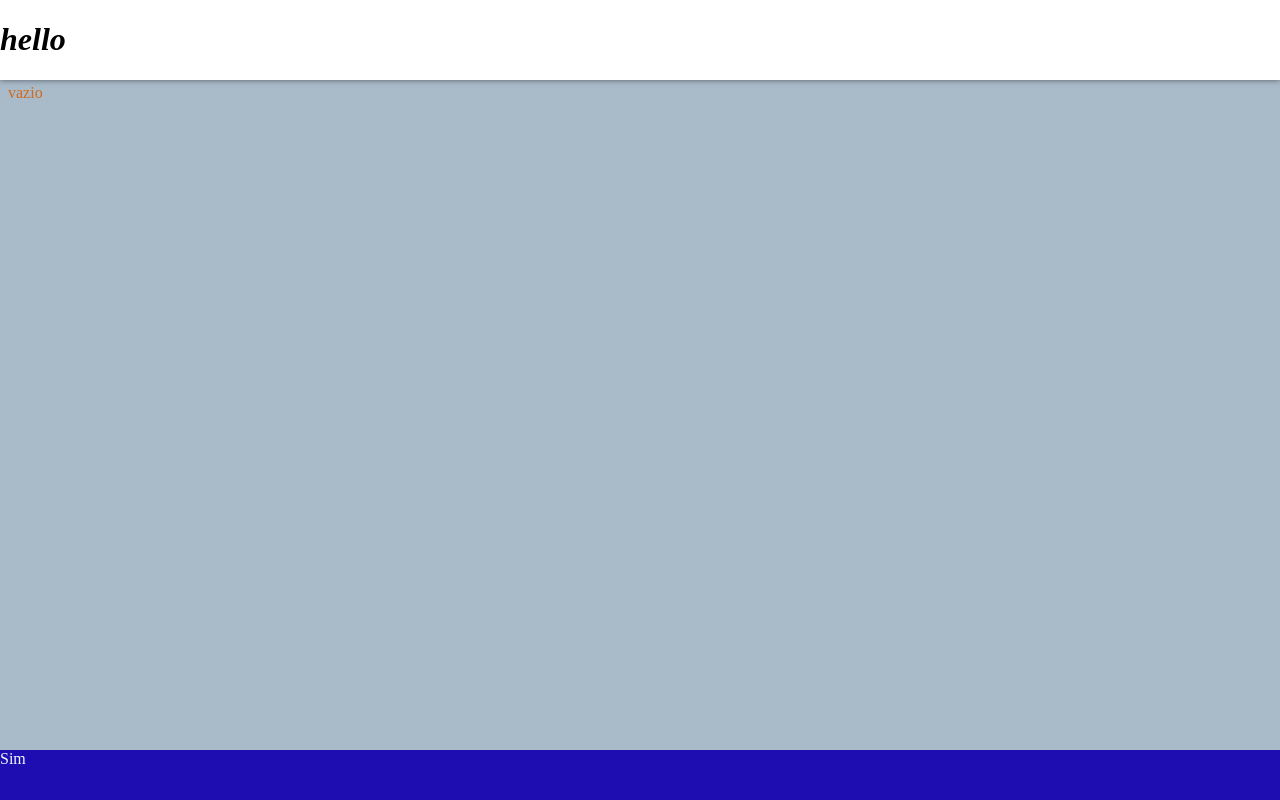
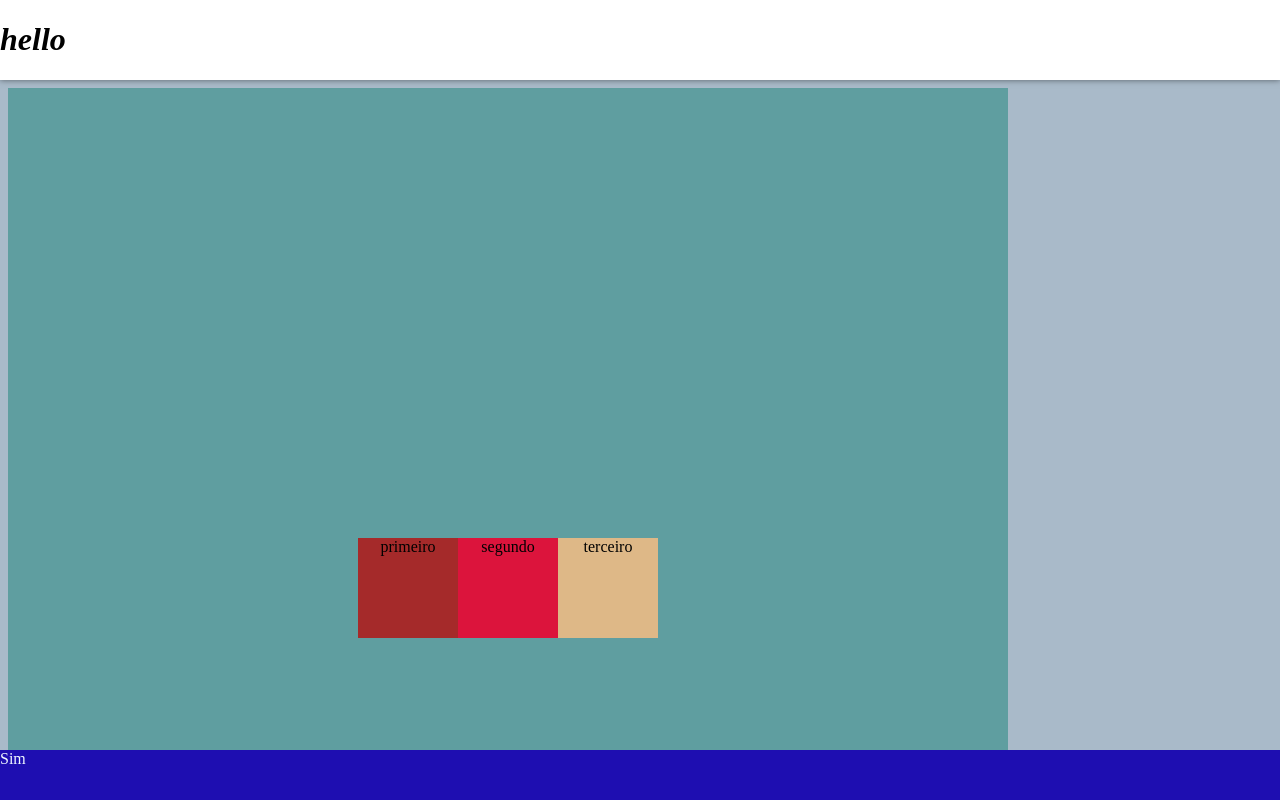
Before and after one commit to Kiarahp/aula-de-programa-o, a plain HTML site: page teste.html in a window 1280 px wide. Shown: the top 800 px of the page. Drawn offline with Linux system fonts and the light colour scheme.

Commit message:
Alinhamento
sites

```diff
--- a/teste.html
+++ b/teste.html
@@ -1,7 +1,6 @@
 <html>
     <style>
         header {
-
         background: #fff;
         position: fixed;
         top: 0;
@@ -9,7 +8,6 @@
         width: 100%;
         z-index: 999px;
         box-shadow: 0px 0px 6px 0px rgba(0, 0, 0, 0.5);
-
         }
         body {
             background-color: rgb(169, 186, 201);
@@ -22,13 +20,40 @@
             bottom: 0;
             left: 0;
         }
-        .nada{
+        main {
+            padding-top: 80px;
+        }
+        .nada {
             padding-top: 60px;
             color: chocolate;
         }
-
-        .final{
+        .final {
             color: aliceblue;
+        }
+        .test {
+            height: 1000px;
+            width: 1000px;
+            background-color: cadetblue;
+            align-items: center;
+            justify-content: center;
+            text-align: center;
+            justify-items: center;
+            display: flex;
+        }
+        .primeiro {
+            height: 100px;
+            width: 100px;
+            background-color: brown;
+        }
+        .segundo {
+            height: 100px;
+            width: 100px;
+            background-color: crimson;
+        }
+        .terceiro {
+            height: 100px;
+            width: 100px;
+            background-color: burlywood;
         }
 
     </style>
@@ -41,15 +66,27 @@
         </div>
     </header>
 
-    <body>
+    <main>
+        <div class="mainHeader">
 
-        <div class="nada">
-            <p>
-                vazio
-            </p>
         </div>
+        <div class=" seriesList">
+            <div class="series">
 
-    </body>
+            </div>
+        </div>
+        <div class="test">
+            <div class="primeiro">
+                primeiro
+            </div>
+            <div class="segundo">
+                segundo
+            </div>
+            <div class="terceiro">
+                terceiro
+            </div>
+        </div>
+    </main>
 
     <footer>
         <div class="final">
```
